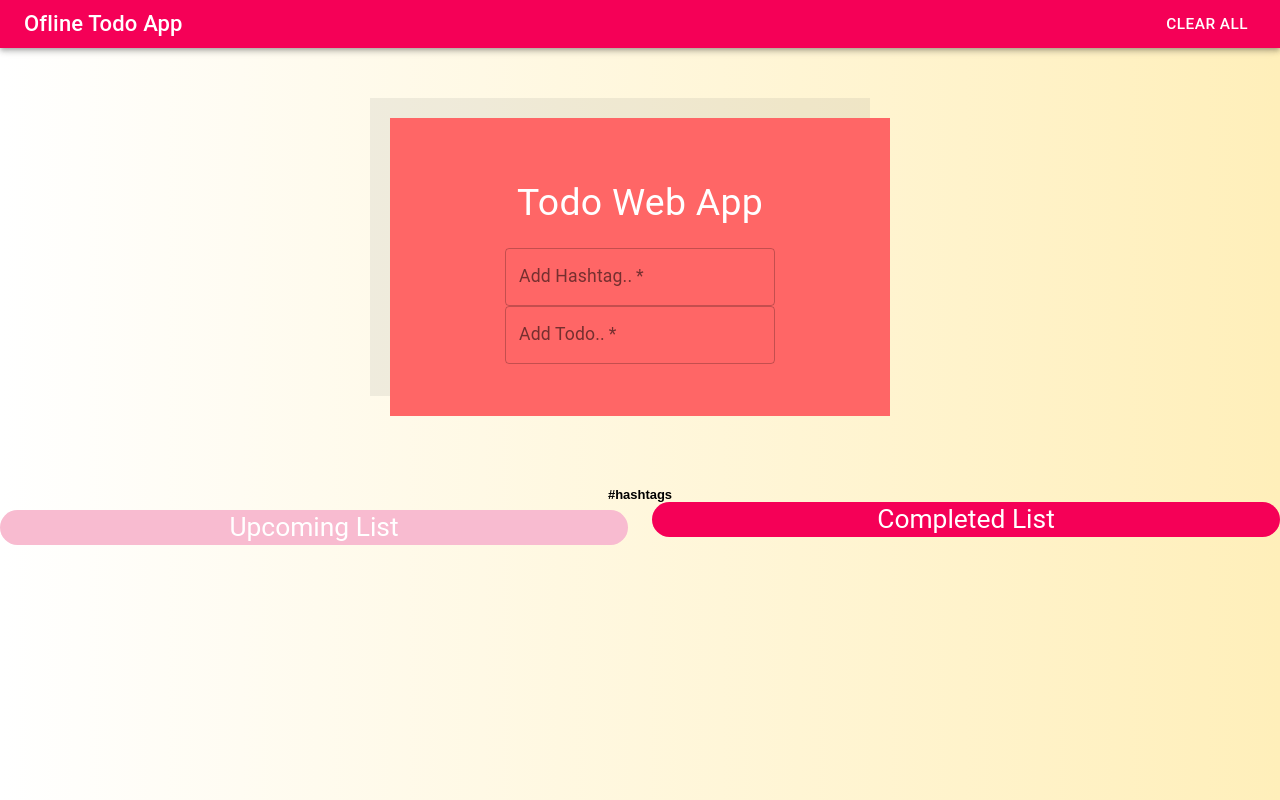
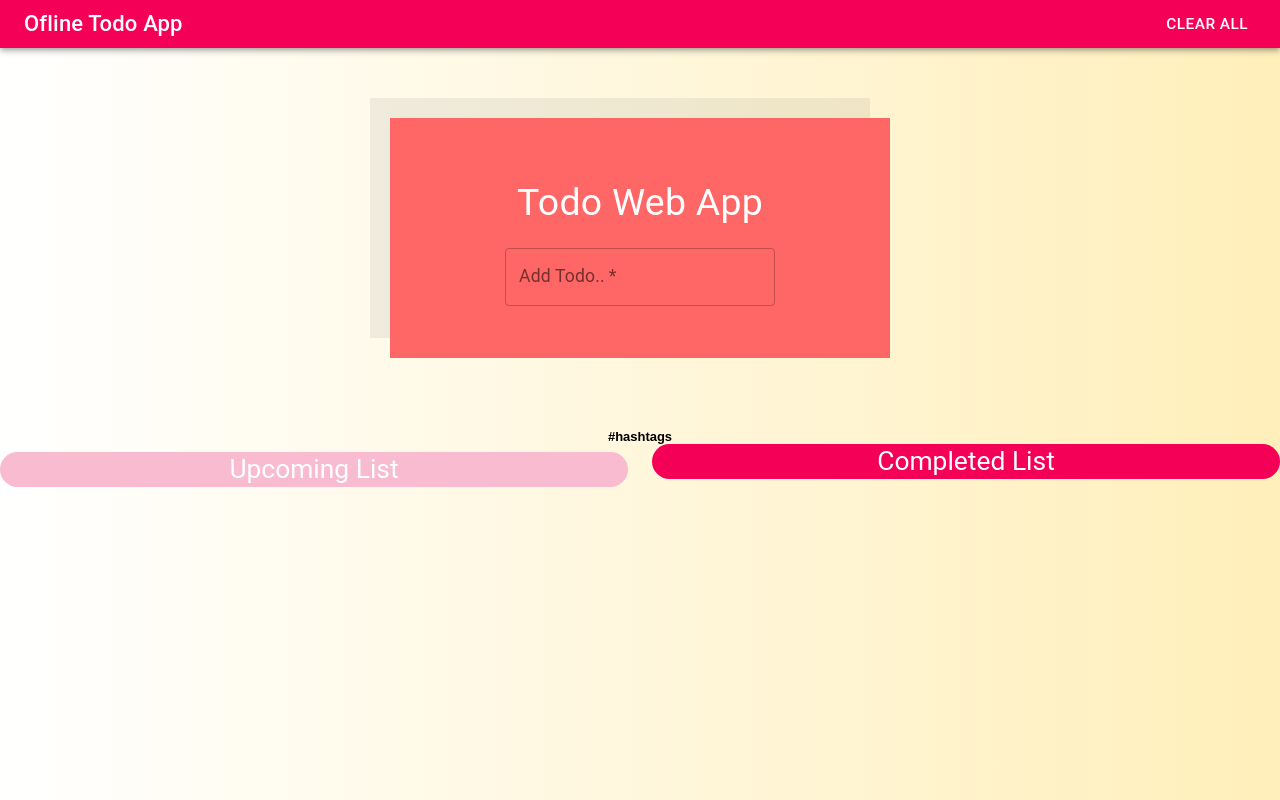
Before and after one commit to amananku26/Ofline-Todo-App, a React (Create React App) app: page / in a window 1280 px wide. Built offline with nearby package versions, Linux system fonts and the light colour scheme.

Commit message:
bug fixes

```diff
--- a/src/Components/Hashtag.jsx
+++ b/src/Components/Hashtag.jsx
@@ -33,10 +33,11 @@ class HashtagView extends Component {
     render() {
         const { todo, hashSet } = this.context
         const { hasht } = this.state
-        console.log(todo)
+        // console.log(todo)
         return (
             <div>
                 <h6>#hashtags</h6>
+                <div>
                     {hashSet && hashSet.filter(function (item, pos) {
                         return hashSet.indexOf(item) == pos;
                     }).map((item) => {
@@ -44,10 +45,11 @@ class HashtagView extends Component {
                             <button key={item} onClick={() => this.showHashTags(item)} className="btnhash" >{item}</button>
                         )
                     })}
+                </div>
                 <div>
-                    {todo && todo.map((match) => match.tHash.filter((show2) => {
+                    {todo && todo.map((match) => match.tHash.map((show2) => {
                         if (show2 == hasht) {
-
+                            console.log(match.title, 'dcfds')
                             return (
                                 <div style={{ backgroundColor: "white" }} key={match.id}>
                                     <li style={{ alignText: "left" }}>{match.title}</li>
--- a/src/Components/TodoInput.jsx
+++ b/src/Components/TodoInput.jsx
@@ -32,17 +32,13 @@ class TodoInput extends React.Component {
           <label>
             <Typography style={{ marginTop: "25px", color: "white" }} variant="h4">Todo Web App</Typography>
             <br />
-            <form onKeyPress={(e) => {
-              if (e.key === 'Enter') {
-                return addTodo(text, hashtag)
-              }
-            }}>
-              <TextField
+            {/* <form > */}
+              {/* <TextField
                 id="outlined-basic" label="Add Hashtag.." variant="outlined"
                 value={hashtag}
                 onChange={this.onHashChange}
                 required={true}
-              />
+              /> */}
 
 
               <TextField
@@ -50,8 +46,13 @@ class TodoInput extends React.Component {
                 value={text}
                 onChange={this.onChange}
                 required={true}
+                onKeyPress={(e) => {
+                  if (e.key === 'Enter') {
+                    return addTodo(text)
+                  }
+                }}
               />
-            </form>
+            {/* </form> */}
           </label>
         </div>
       </div>
--- a/src/Context/AppContext.jsx
+++ b/src/Context/AppContext.jsx
@@ -25,14 +25,13 @@ class AppContextProvider extends React.Component {
   };
 
   // add todo list
-  addTodo = (title, hashtag) => {
+  addTodo = (title) => {
 
     var hash = title.split(" ").filter((v) => v.startsWith("#"))
     let item = {
       title,
       id: uuid(),
       status: false,
-      hashtag: hashtag,
       tHash:hash
 
     };
```
Also changed, not shown: 2 other files (tests, documents, lock files or other folders). Lines whose indentation alone changed are shown as unchanged.
